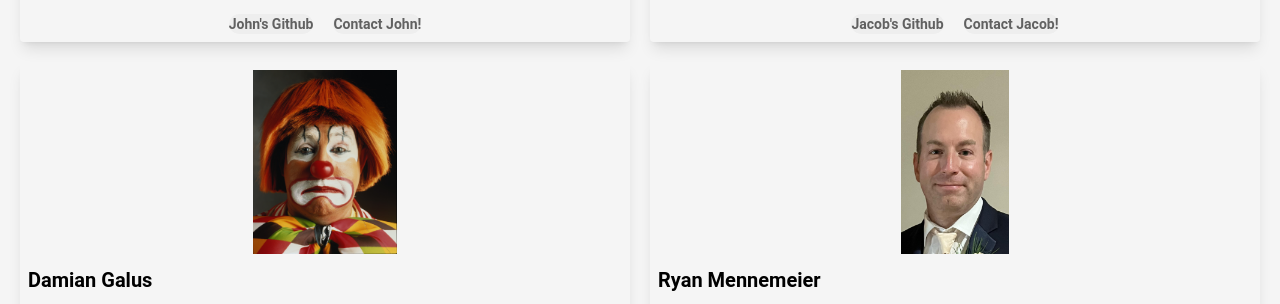
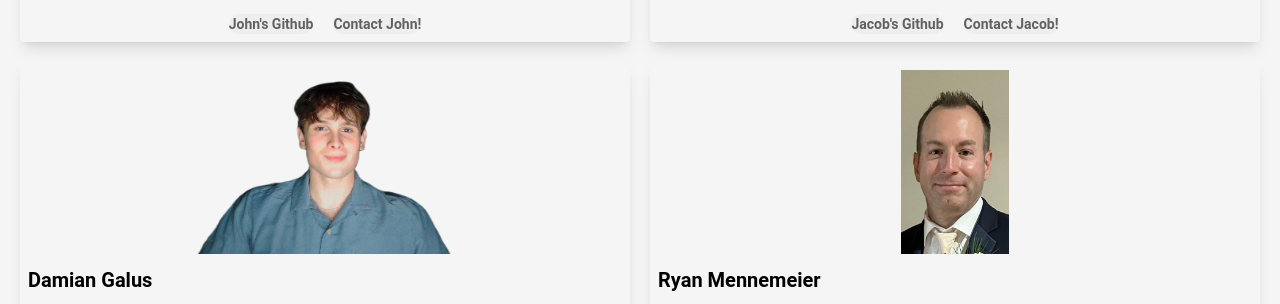
Before and after one commit to Taliwat/trailblazer, a React (Create React App) app in the folder client/: page /#/contact in a window 1280 px wide. Shown: the part 494-798 px from the top of the page. Built offline with nearby package versions, Linux system fonts and the light colour scheme; no server answers.

Commit message:
Added photo to contact us page

```diff
--- a/client/src/pages/ContactUs.js
+++ b/client/src/pages/ContactUs.js
@@ -2,7 +2,7 @@
 import ryanpic from "../assets/imgs/RDM wedding edit.jpg";
 import johnpic from "../assets/imgs/me3.webp";
 import jacobpic from "../assets/imgs/jacob.webp";
-import clown from "../assets/imgs/clown.jpg"
+import damianpic from "../assets/imgs/damian.png"
 
 //create a Contact page that gives information about the team and how to contact us!  be a bit creative here, and be able to have users have a button that can send emails given the provided email in the team member's profile.
 
@@ -37,7 +37,7 @@ export default function ContactUs() {
               </div>
             </div>
             <div className="rounded md:overflow-y-scroll shadow-lg flex flex-col p-2 gap-3 h-96">
-              <img className="w-full object-contain h-3/6" src={clown} alt="Ryan Mennemeier self" />
+              <img className="w-full object-contain h-3/6" src={damianpic} alt="Ryan Mennemeier self" />
               <h1 className="font-bold text-xl">Damian Galus</h1>
               <p className="text-gray-700 text-base h-full overflow-auto">
                 Hey, name is Damian, I am a Full Stack Developer based out of Michigan. I enjoy keeping up with the latest industry trends and technologies,
```
Also changed, not shown: client/src/assets/imgs/damian.png (added).
